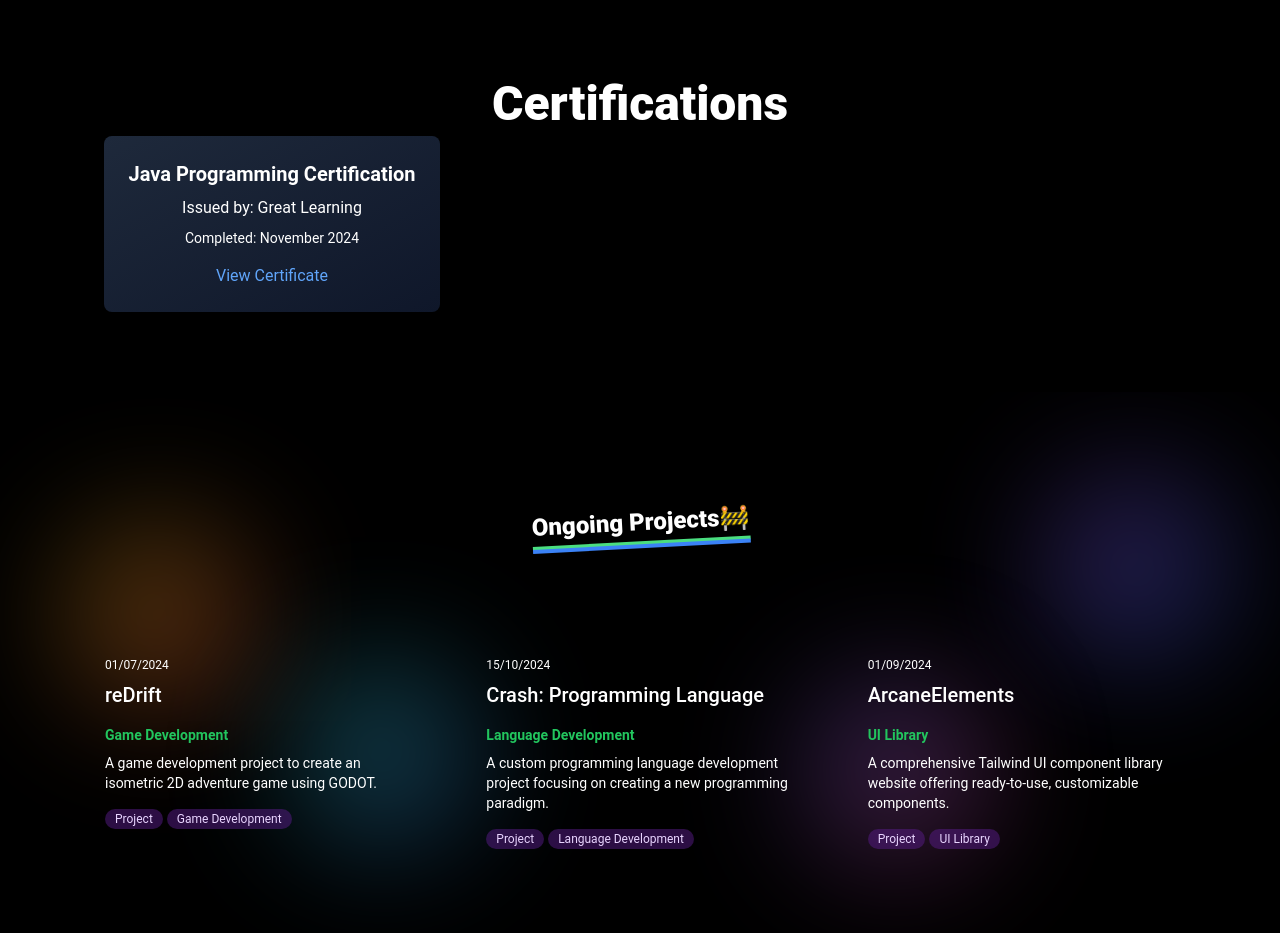
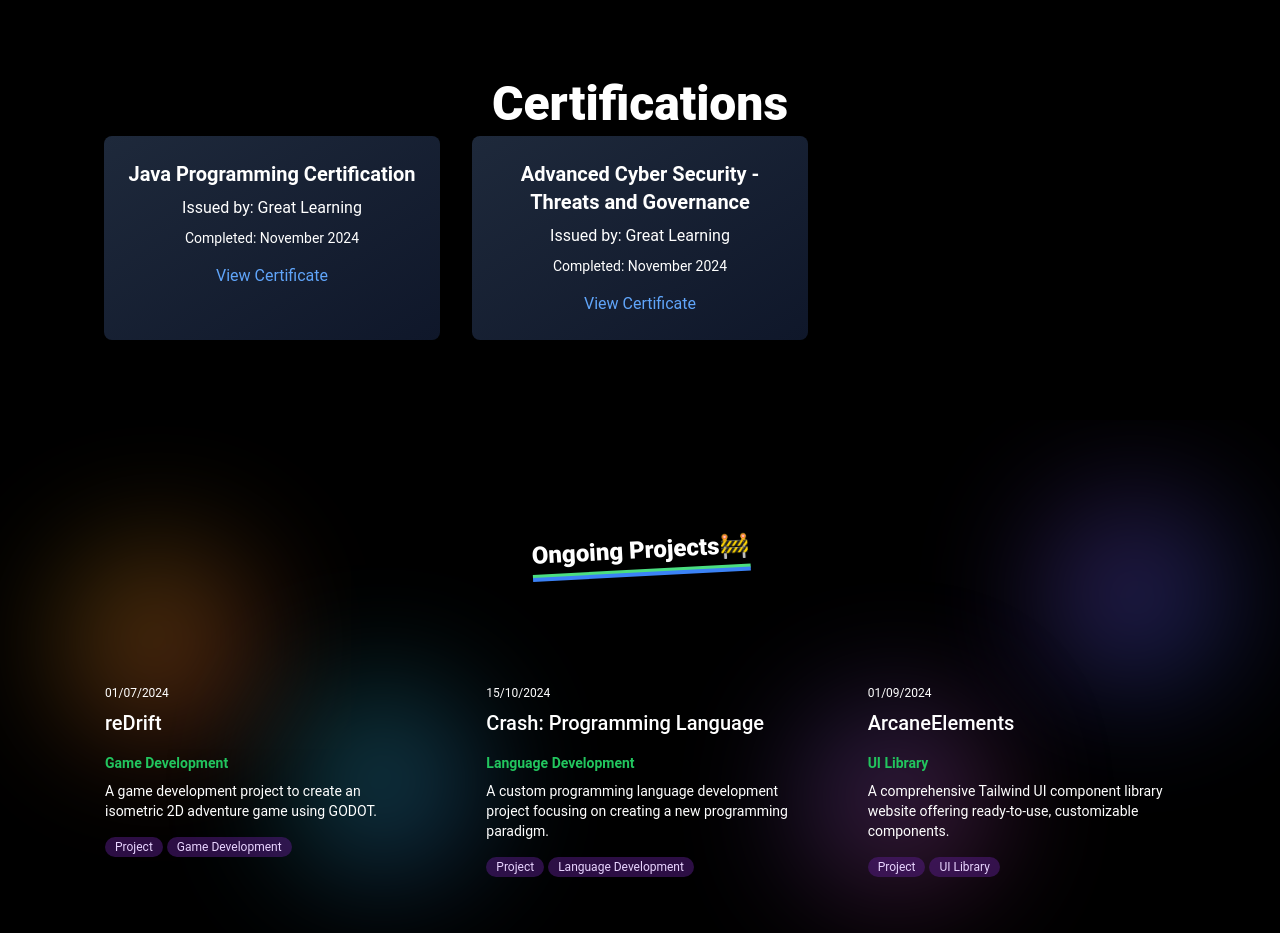
Before and after one commit to bigyanadk07/WebPortfolio, a React (Vite) app: page / in a window 1280 px wide. Shown: the part 2320-3253 px from the top of the page. Built offline with nearby package versions, Linux system fonts and the light colour scheme.

Commit message:
Added a new certificate

```diff
--- a/src/components/certifications.tsx
+++ b/src/components/certifications.tsx
@@ -8,6 +8,12 @@ const Certifications: React.FC = () => {
       issuer: "Great Learning",
       date: "November 2024",
       link: "https://www.mygreatlearning.com/certificate/KUBQCROR",
+    },
+    {
+      title: "  Advanced Cyber Security - Threats and Governance",
+      issuer: "Great Learning",
+      date: "November 2024",
+      link: "https://www.mygreatlearning.com/certificate/BOONRYAH",
     },
   ];
 
```
